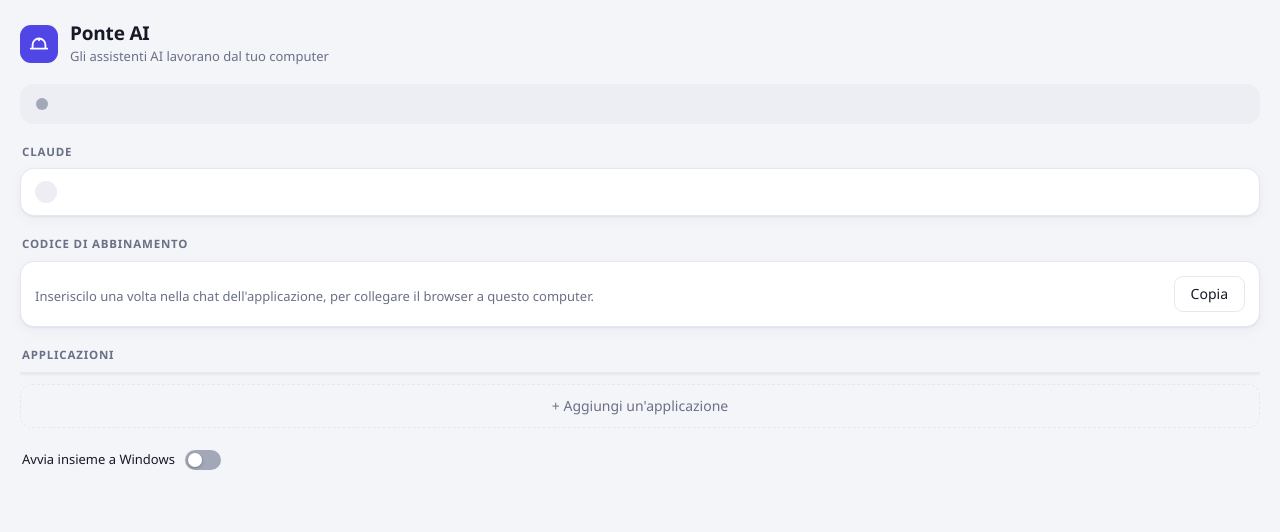
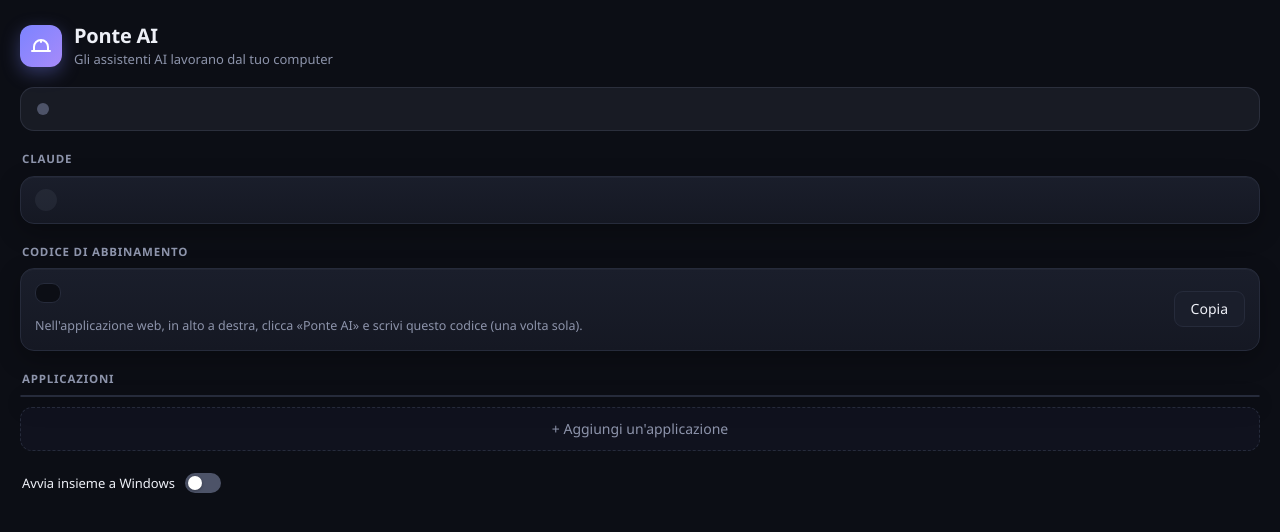
Before and after one commit to FedericoPartesano/ponte-ai, an Electron app: page app/ui/index.html in a window 1280 px wide. Drawn offline with Linux system fonts and the light colour scheme; no server answers.

Commit message:
v0.1.1: blocco strumenti nativi, tema scuro

```diff
--- a/app/package.json
+++ b/app/package.json
@@ -1,7 +1,7 @@
 {
   "name": "@ponte-ai/app",
   "productName": "Ponte AI",
-  "version": "0.1.0",
+  "version": "0.1.1",
   "private": true,
   "author": "Federico Partesano",
   "type": "module",
--- a/app/ui/index.html
+++ b/app/ui/index.html
@@ -19,7 +19,7 @@
 
 <h2>Codice di abbinamento</h2>
 <section class="scheda codice">
-  <div class="testo"><div id="codice" class="valore"></div><div class="sotto">Inseriscilo una volta nella chat dell'applicazione, per collegare il browser a questo computer.</div></div>
+  <div class="testo"><div id="codice" class="valore"></div><div class="sotto">Nell'applicazione web, in alto a destra, clicca «Ponte AI» e scrivi questo codice (una volta sola).</div></div>
   <button id="copia" class="btn">Copia</button>
 </section>
 
--- a/app/ui/stile.css
+++ b/app/ui/stile.css
@@ -1,26 +1,24 @@
+/* Tema scuro fisso */
 :root{
-  --bg:#f4f5f9;--card:#fff;--bordo:#e6e8f0;--testo:#161a26;--muto:#6a7085;
-  --accento:#4f46e5;--accento-t:#fff;--ok:#16a34a;--att:#d97706;--err:#dc2626;--off:#a3a8b8;
-  --ok-bg:#e8f7ee;--att-bg:#fdf3e3;--err-bg:#fdeaea;--off-bg:#eceef4;
-  --ombra:0 1px 2px rgba(20,24,40,.06),0 4px 14px rgba(20,24,40,.04);
+  color-scheme:dark;
+  --bg:#0c0e15;--card:#151823;--card-alt:#1a1e2b;--bordo:#262b3b;--testo:#eef0f7;--muto:#8d94ab;
+  --accento:#7c83ff;--accento-2:#a78bfa;--accento-t:#0b0c1a;
+  --ok:#4ade80;--att:#fbbf24;--err:#f87171;--off:#4d5368;
+  --ok-bg:rgba(74,222,128,.10);--att-bg:rgba(251,191,36,.10);--err-bg:rgba(248,113,113,.10);--off-bg:rgba(141,148,171,.10);
+  --ombra:0 1px 0 rgba(255,255,255,.03) inset,0 8px 24px rgba(0,0,0,.28);
 }
-@media (prefers-color-scheme:dark){:root{
-  --bg:#12141c;--card:#1b1e29;--bordo:#2a2e3d;--testo:#eceef6;--muto:#9aa0b6;
-  --accento:#7c83ff;--accento-t:#0f1020;--ok:#4ade80;--att:#fbbf24;--err:#f87171;--off:#5b6176;
-  --ok-bg:#16301f;--att-bg:#33270f;--err-bg:#361a1c;--off-bg:#262a38;--ombra:none;
-}}
 *{box-sizing:border-box}
-body{margin:0;padding:22px 20px 28px;font:14px/1.45 "Segoe UI",system-ui,sans-serif;color:var(--testo);background:var(--bg);-webkit-font-smoothing:antialiased}
+body{margin:0;padding:24px 20px 28px;min-height:100vh;background-image:radial-gradient(520px 260px at 85% -60px,rgba(124,131,255,.16),transparent 70%),radial-gradient(420px 220px at -10% 0,rgba(167,139,250,.08),transparent 70%);background-repeat:no-repeat;font:14px/1.45 "Segoe UI",system-ui,sans-serif;color:var(--testo);background:var(--bg);-webkit-font-smoothing:antialiased}
 [hidden]{display:none!important}
 .testata{display:flex;align-items:center;gap:12px;margin-bottom:18px}
-.logo{width:38px;height:38px;border-radius:11px;background:var(--accento);display:grid;place-items:center;flex:none}
-.logo svg{width:22px;height:22px;stroke:var(--accento-t)}
-h1{font-size:19px;line-height:1.2;margin:0;font-weight:650;letter-spacing:-.01em}
+.logo{width:42px;height:42px;border-radius:12px;background:linear-gradient(135deg,var(--accento),var(--accento-2));box-shadow:0 6px 18px rgba(124,131,255,.35);display:grid;place-items:center;flex:none}
+.logo svg{width:24px;height:24px;stroke:#fff}
+h1{font-size:20px;line-height:1.2;margin:0;font-weight:650;letter-spacing:-.01em}
 .sotto{color:var(--muto);font-size:13px;margin-top:2px}
 
 /* stato complessivo */
-.riepilogo{display:flex;align-items:center;gap:12px;padding:14px 16px;border-radius:14px;margin-bottom:18px;background:var(--off-bg)}
-.riepilogo.ok{background:var(--ok-bg)}.riepilogo.att{background:var(--att-bg)}.riepilogo.err{background:var(--err-bg)}
+.riepilogo{display:flex;align-items:center;gap:14px;padding:15px 16px;border-radius:14px;margin-bottom:18px;background:var(--off-bg);border:1px solid color-mix(in srgb,var(--off) 35%,transparent)}
+.riepilogo.ok{background:var(--ok-bg);border-color:rgba(74,222,128,.28)}.riepilogo.att{background:var(--att-bg);border-color:rgba(251,191,36,.28)}.riepilogo.err{background:var(--err-bg);border-color:rgba(248,113,113,.28)}
 .riepilogo .grande{width:12px;height:12px;border-radius:50%;background:var(--off);flex:none}
 .riepilogo.ok .grande{background:var(--ok)}.riepilogo.att .grande{background:var(--att)}.riepilogo.err .grande{background:var(--err)}
 .riepilogo.ok .grande{box-shadow:0 0 0 5px color-mix(in srgb,var(--ok) 22%,transparent)}
@@ -28,7 +26,7 @@ h1{font-size:19px;line-height:1.2;margin:0;font-weight:650;letter-spacing:-.01em
 .riepilogo span.t{color:var(--muto);font-size:13px}
 
 h2{font-size:11.5px;text-transform:uppercase;letter-spacing:.07em;color:var(--muto);font-weight:600;margin:20px 2px 8px}
-.scheda{background:var(--card);border:1px solid var(--bordo);border-radius:14px;box-shadow:var(--ombra)}
+.scheda{background:linear-gradient(180deg,var(--card-alt),var(--card));border:1px solid var(--bordo);border-radius:14px;box-shadow:var(--ombra)}
 
 /* claude */
 .claude{display:flex;align-items:center;gap:12px;padding:12px 14px}
@@ -52,7 +50,7 @@ h2{font-size:11.5px;text-transform:uppercase;letter-spacing:.07em;color:var(--mu
 
 .interruttore{position:relative;width:42px;height:24px;flex:none;border:0;padding:0;border-radius:99px;background:var(--off);cursor:pointer;transition:background .15s}
 .interruttore::after{content:"";position:absolute;top:3px;left:3px;width:18px;height:18px;border-radius:50%;background:#fff;box-shadow:0 1px 3px rgba(0,0,0,.3);transition:transform .15s}
-.interruttore[aria-checked=true]{background:var(--accento)}
+.interruttore[aria-checked=true]{background:linear-gradient(135deg,var(--accento),var(--accento-2))}
 .interruttore[aria-checked=true]::after{transform:translateX(18px)}
 .interruttore:disabled{opacity:.4;cursor:not-allowed}
 .icona{width:30px;height:30px;flex:none;border:0;border-radius:8px;background:none;color:var(--muto);cursor:pointer;display:grid;place-items:center}
@@ -64,8 +62,8 @@ h2{font-size:11.5px;text-transform:uppercase;letter-spacing:.07em;color:var(--mu
 /* bottoni e form */
 button{font:inherit}
 .btn{display:inline-flex;align-items:center;justify-content:center;gap:6px;height:36px;padding:0 16px;border-radius:9px;border:1px solid var(--bordo);background:var(--card);color:var(--testo);font-weight:550;cursor:pointer}
-.btn:hover{border-color:var(--accento)}
-.btn.primario{background:var(--accento);border-color:var(--accento);color:var(--accento-t)}
+.btn{background:var(--card-alt)}.btn:hover{border-color:var(--accento)}
+.btn.primario{background:linear-gradient(135deg,var(--accento),var(--accento-2));border-color:var(--accento);color:var(--accento-t)}
 .btn.primario:hover{filter:brightness(1.08)}
 .btn.pieno{width:100%}
 .btn svg{width:15px;height:15px}
@@ -84,7 +82,11 @@ input:focus,select:focus{border-color:var(--accento);box-shadow:0 0 0 3px color-
 .pie .interruttore{width:36px;height:20px}.pie .interruttore::after{width:14px;height:14px}
 .pie .interruttore[aria-checked=true]::after{transform:translateX(16px)}
 
-.codice{display:flex;align-items:center;gap:12px;padding:14px}
+.codice{display:flex;align-items:center;gap:14px;padding:14px}
 .codice .testo{flex:1;min-width:0}
-.codice .valore{font:600 22px/1.2 ui-monospace,Consolas,monospace;letter-spacing:.14em;user-select:all}
-.codice .sotto{margin-top:4px}
+.codice .valore{display:inline-block;font:700 21px/1 ui-monospace,Consolas,monospace;letter-spacing:.16em;user-select:all;padding:9px 12px;border-radius:9px;background:var(--bg);border:1px solid var(--bordo);color:var(--accento)}
+.codice .sotto{margin-top:9px;font-size:12.5px}
+
+::-webkit-scrollbar{width:10px}::-webkit-scrollbar-thumb{background:var(--bordo);border-radius:99px;border:2px solid var(--bg)}::-webkit-scrollbar-track{background:var(--bg)}
+.aggiungi{background:rgba(124,131,255,.04)}
+.aggiungi:hover{background:rgba(124,131,255,.10)}
--- a/core/ask.mjs
+++ b/core/ask.mjs
@@ -6,7 +6,7 @@ const server = (arg('server') ?? '').replace(/\/$/, '');
 const message = process.argv.filter((a, i, v) => !a.startsWith('--') && !v[i - 1]?.startsWith('--')).at(-1);
 const login = await fetch(`${server}/auth/login`, { method: 'POST', headers: { 'Content-Type': 'application/json' }, body: JSON.stringify({ username: arg('user'), password: arg('password') }) });
 const { accessToken } = await login.json();
-const H = { Authorization: `Bearer ${accessToken}`, 'Content-Type': 'application/json' };
+const H = { Authorization: `Bearer ${accessToken}`, 'Content-Type': 'application/json', ...(arg('code') ? { 'x-bridge-code': arg('code').replace(/-/g, '') } : {}) };
 console.log('stato:', await (await fetch(`${server}/agent/status`, { headers: H })).json());
 const ac = new AbortController();
 process.on('SIGINT', () => ac.abort());
--- a/core/claude-run.mjs
+++ b/core/claude-run.mjs
@@ -35,6 +35,7 @@ async function avvia({ prompt, token, mcpUrl, sessionId, onEvent, onClose }) {
     '--permission-mode', 'auto',
     '--output-format', 'stream-json', '--verbose', '--include-partial-messages',
     '--restricted',
+    '--tools', '',
   ];
   if (sessionId) args.push('--resume', sessionId);
 
```
